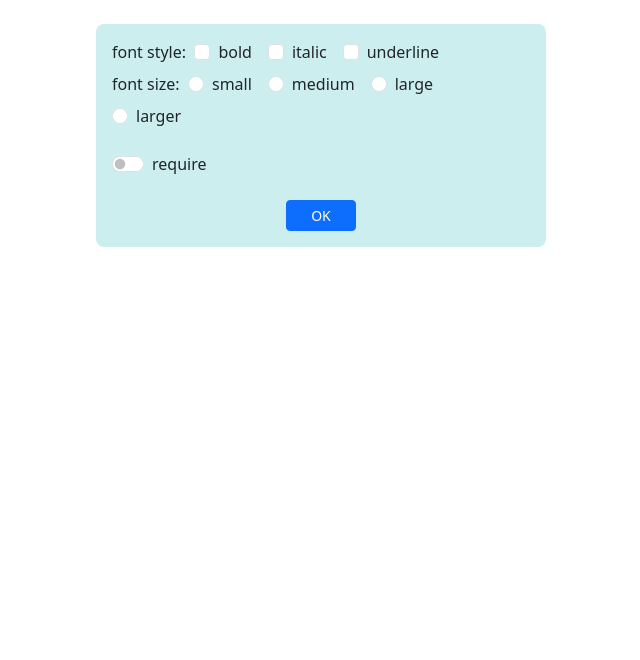
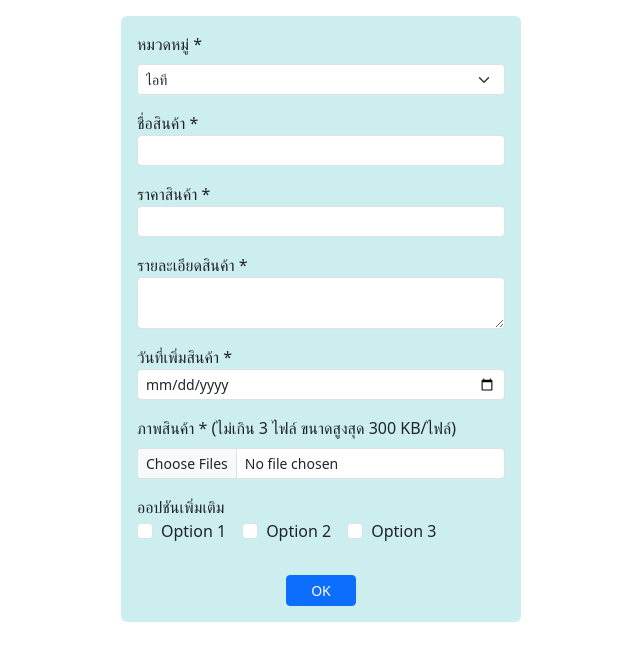
Before and after one commit to Mongkol-Kmutnb/app1, a React (Create React App) app: page / in a window 1280 px wide. Shown: the top 660 px of the page, without its empty margins (319-959 px from the left). Built offline with nearby package versions, Linux system fonts and the light colour scheme.

Commit message:
React Hook Form
React Hook form

```diff
--- a/package.json
+++ b/package.json
@@ -9,6 +9,7 @@
     "bootstrap": "^5.3.2",
     "react": "^18.2.0",
     "react-dom": "^18.2.0",
+    "react-hook-form": "^7.51.0",
     "react-router-dom": "^6.22.0",
     "react-scripts": "5.0.1",
     "web-vitals": "^2.1.4"
--- a/src/App.js
+++ b/src/App.js
@@ -1,5 +1,5 @@
 import React from "react"
-import FormCheck from "./form-check"
+import FormValidation from "./form-validation";
 export default function App() {
-  return <FormCheck />
+  return <FormValidation />
 }
--- /dev/null
+++ b/src/form-validation.js
@@ -0,0 +1,93 @@
+import React from 'react'
+import { useForm } from 'react-hook-form'
+export default function FormValidation() {
+    const cats = [['100', 'ไอที'], ['200', 'เครื่องจักรกล'], ['300', 'เคมีภัณฑ์']]
+    const opts = ['Option 1', 'Option 2', 'Option 3']
+    const inputFile = React.createRef()
+    const { register, handleSubmit, formState: { errors } } = useForm();
+    const onSubmitForm = (data, event) => {
+        let maxNumFiles = 3
+        let maxSize = 300
+        if (inputFile.current.files.length > maxNumFiles) {
+            alert(`เลือกได้ไม่เกิน ${maxNumFiles} ไฟล์`)
+            event.preventDefault()
+            return
+        }
+        for (let f of inputFile.current.files) {
+            if (f.size > maxSize * 1000) {
+                alert(`ไฟล์ ${f.name} มีขนาดเกิน ${maxSize} KB`)
+                event.preventDefault()
+                return
+            }
+        }
+    }
+    const err = {
+        fontSize: 'smaller',
+        color: 'red'
+    }
+    return (
+        <div className="mt-3 mb-5 mx-auto p-3 rounded"
+            style={{ width: '400px', background: '#cee' }}>
+            <form onSubmit={handleSubmit(onSubmitForm)}>
+                <div className="form-group mb-3">
+                    <label htmlFor="cats" className="form-label">หมวดหมู่ *</label>
+                    <select id="cats" className="form-select form-select-sm">
+                        {
+                            cats.map(item => {
+                                return <option value={item[0]}>{item[1]}</option>
+                            })
+                        }
+                    </select>
+                </div>
+                <div className="form-group mb-3">
+                    <label htmlFor="name">ชื่อสินค้า *</label>
+                    <input type="text" id="name" name="name" maxLength="50"
+                        className="form-control form-control-sm"
+                        {...register('name', { required: true, maxLength: 30 })} />
+                    {errors.name && <div style={err}>กรุณาระบุชื่อสินค้า</div>}
+                </div>
+                <div className="form-group mb-3">
+                    <label htmlFor="price">ราคาสินค้า *</label>
+                    <input type="number" id="price" name="price" min="0" step="any"
+                        className="form-control form-control-sm"
+                        {...register('price', { validate: value => parseFloat(value) > 0 })} />
+                    {errors.price && <div style={err}>กำหนดราคาสินค้าที่เป็นตัวเลขมากกว่า 0</div>}
+                </div>
+                <div className="form-group mb-3">
+                    <label htmlFor="detail">รายละเอียดสินค้า *</label>
+                    <textarea id="detail" name="detail" rows="2" maxLength="250"
+                        className="form-control form-control-sm"
+                        {...register('detail', { required: true, minLength: 1, maxLength: 200 })}>
+                    </textarea>
+                    {errors.detail && <div style={err}>ต้องกำหนดรายละเอียดสินค้า</div>}
+                </div>
+                <div className="form-group mb-3">
+                    <label htmlFor="dateAdded">วันที่เพิ่มสินค้า *</label>
+                    <input type="date" id="dateAdded" name="dateAdded"
+                        className="form-control form-control-sm" />
+                </div >
+                <div className="form-group mb-3">
+                    <label htmlFor="file" className="form-label">ภาพสินค้า * (ไม่เกิน 3 ไฟล์
+                        ขนาดสูงสุด 300 KB/ไฟล์)</label>
+                    <input type="file" id="file" accept="image/*"
+                        className="form-control form-control-sm" ref={inputFile} multiple />
+                </div>
+                <div>ออปชันเพิ่มเติม</div>
+                {
+                    opts.map((opt, i) => {
+                        return (
+                            <div className="form-check form-check-inline mb-2">
+                                <input type="checkbox" id={'opt' + i} value={opt}
+                                    className="form-check-input" />
+                                <label htmlFor={'opt' + i} className="form-check-label">{opt}</label>
+                            </div>
+                        )
+                    })
+                }
+                <div className="text-center mt-4">
+                    <button className="btn btn-sm btn-primary px-4">OK</button>
+                </div >
+            </form >
+        </div >
+    )
+}
```
Also changed, not shown: src/form-select-file.js (added, +62 -0 lines), 1 other file (tests, documents, lock files or other folders).
